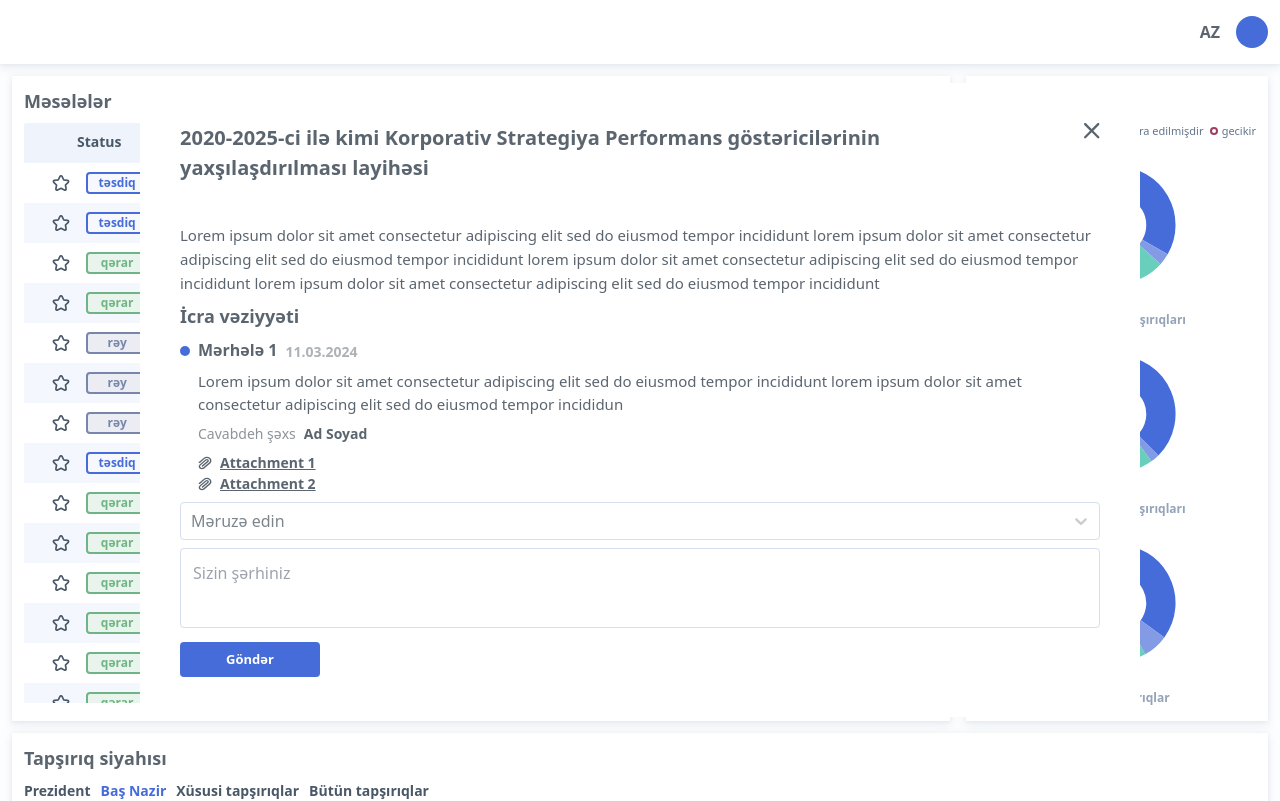
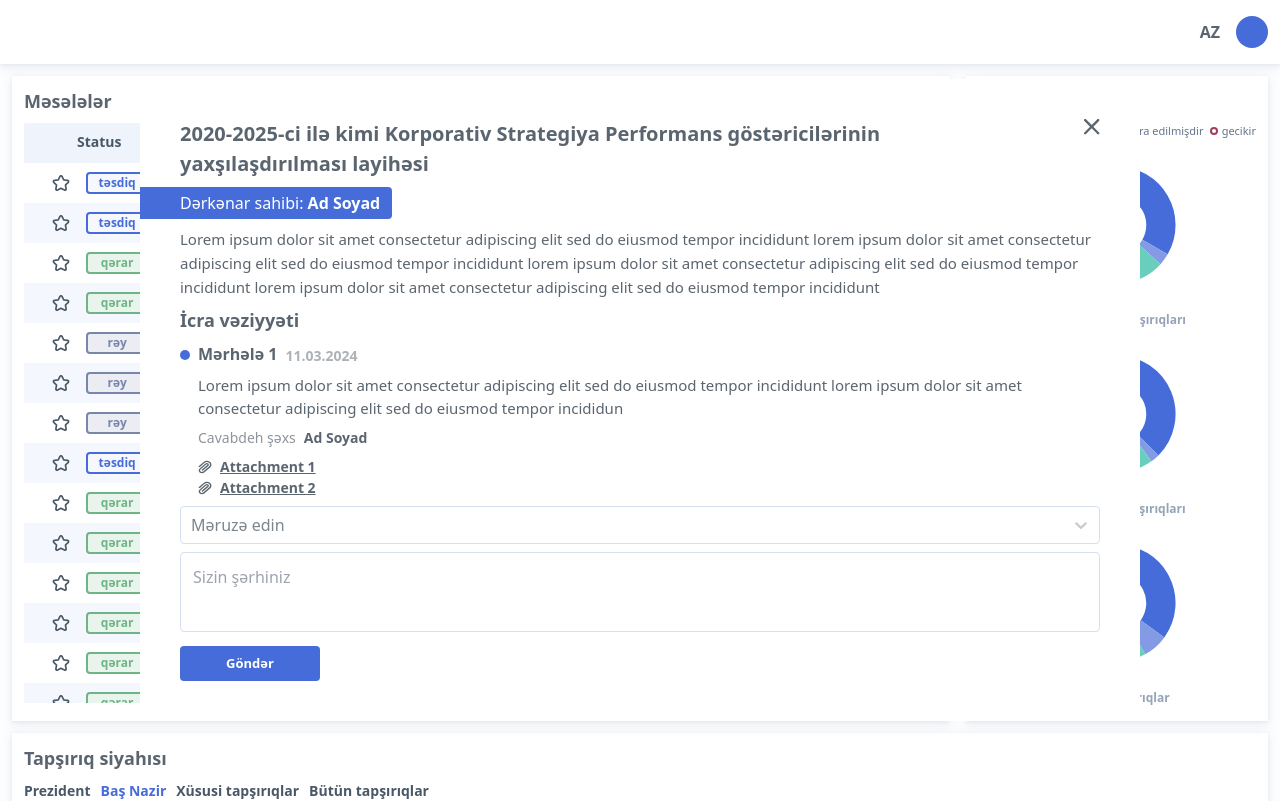
Before and after one commit to RahimliZakir/task-management-project-aih, a React (Vite) app: page / in a window 1280 px wide. Shown: the top 801 px of the page. Built offline with nearby package versions, Linux system fonts and the light colour scheme.

Commit message:
Modal Task Done

```diff
--- a/src/components/shared/ModalTask/Index.tsx
+++ b/src/components/shared/ModalTask/Index.tsx
@@ -25,7 +25,7 @@ const ModalTask = () => {
           </div>
         </div>
 
-        <h6 className="mb-2 relative inline-block text-white text-[14px">
+        <h6 className="mb-2 -ml-10 bg-royal-blue pl-10 py-1 pr-3 rounded-r-[4px] relative inline-block text-white text-[14px">
           Dərkənar sahibi: <span className="font-semibold">Ad Soyad</span>
         </h6>
 
@@ -100,12 +100,6 @@ const ModalTask = () => {
 
         <form onSubmit={handleSubmit}>
           <div>
-            {/* <select className="mb-2 cont w-full h-[40px] border border-gray-300 rounded-md text-shuttle-gray-80 outline-none appearance-none">
-              <option value="">Məruzə edin</option>
-              <option value="option1">Option 1</option>
-              <option value="option2">Option 2</option>
-              <option value="option3">Option 3</option>
-            </select> */}
             <ReactSelect
               className="mb-2"
               placeholder={"Məruzə edin"}
```
